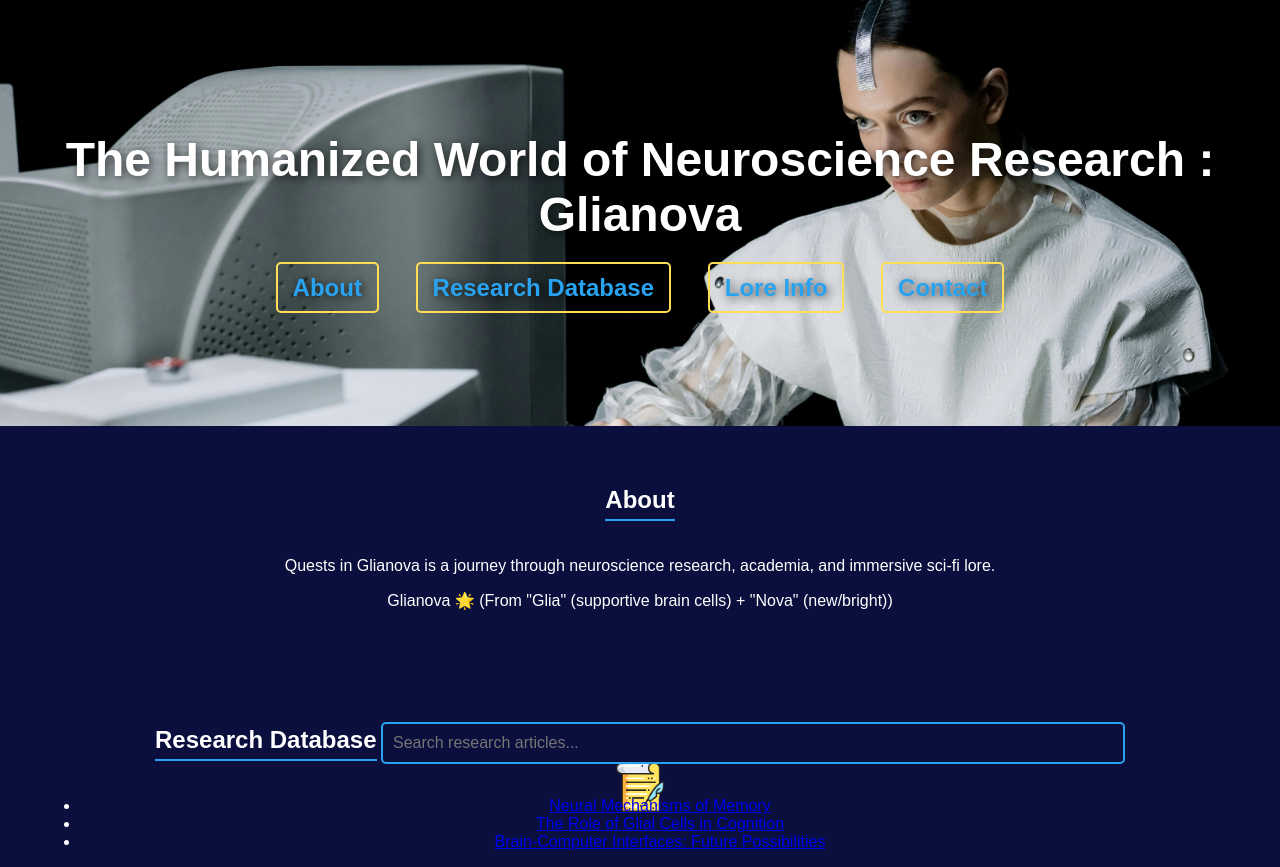
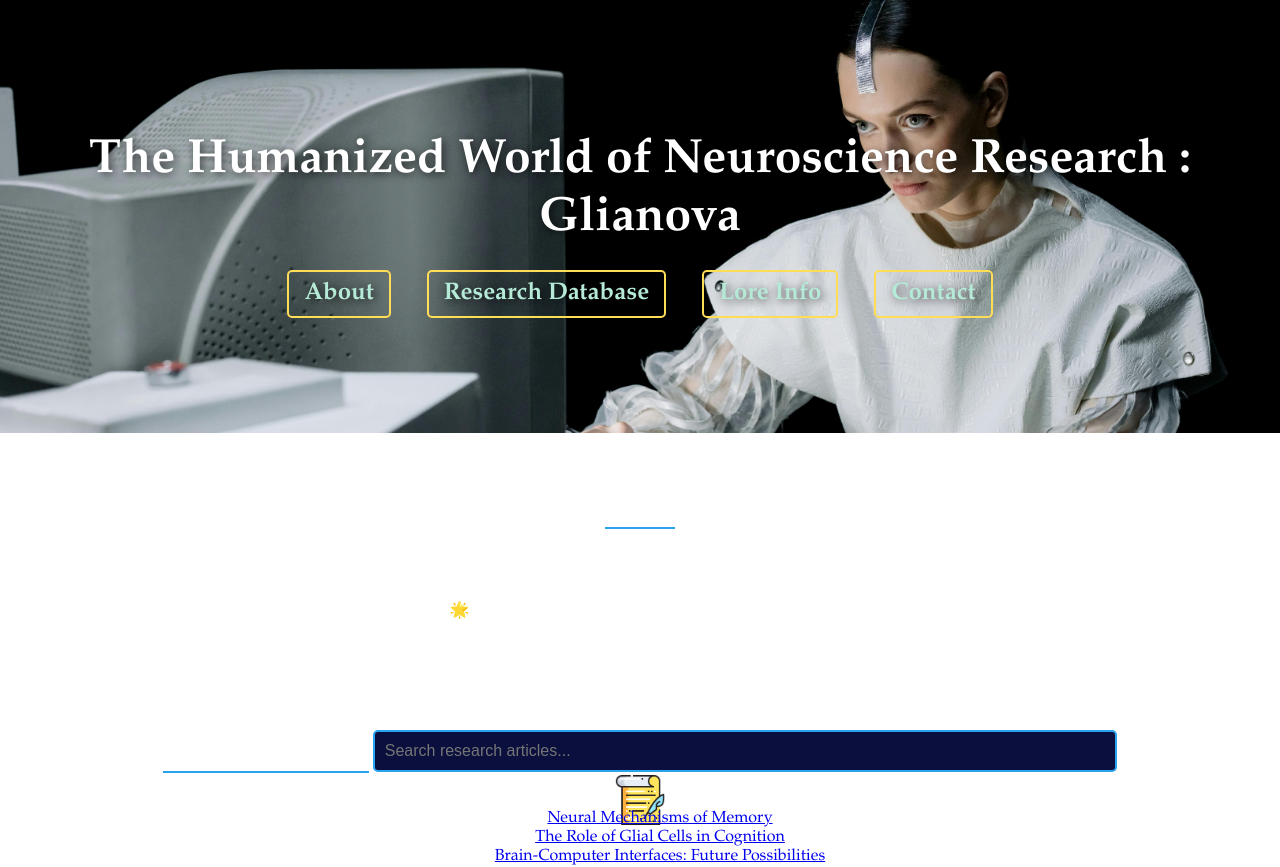
Before and after one commit to Quests-in-Glianova/glianova-site, a plain HTML site: page index.html in a window 1280 px wide. Shown: the top 867 px of the page. Drawn offline with Linux system fonts and the light colour scheme.

Commit message:
Update styles.css
Swapped the blues with greens.

```diff
--- a/styles.css
+++ b/styles.css
@@ -2,8 +2,8 @@
 
 /* General Styling */
 body {
-    font-family: 'Arial', sans-serif;
-    background-color: #0a0f3e;  /* Dark Blue Background */
+    font-family:  'Garamond', serif;
+    background-color: #043927);  /* Deep Emerald Background */
     color: #ffffff;  /* White Text */
     margin: 0;
     padding: 0;
@@ -33,7 +33,7 @@ nav ul li {
 
 nav ul li a {
     text-decoration: none;
-    color: #29a3ef; /* Light Blue */
+    color: #B5EAD7; /* Light Pastel Green */
     font-weight: bold;
     padding: 10px 15px;
     border: 2px solid #ffdd57; /* Yellow Outline */
```
